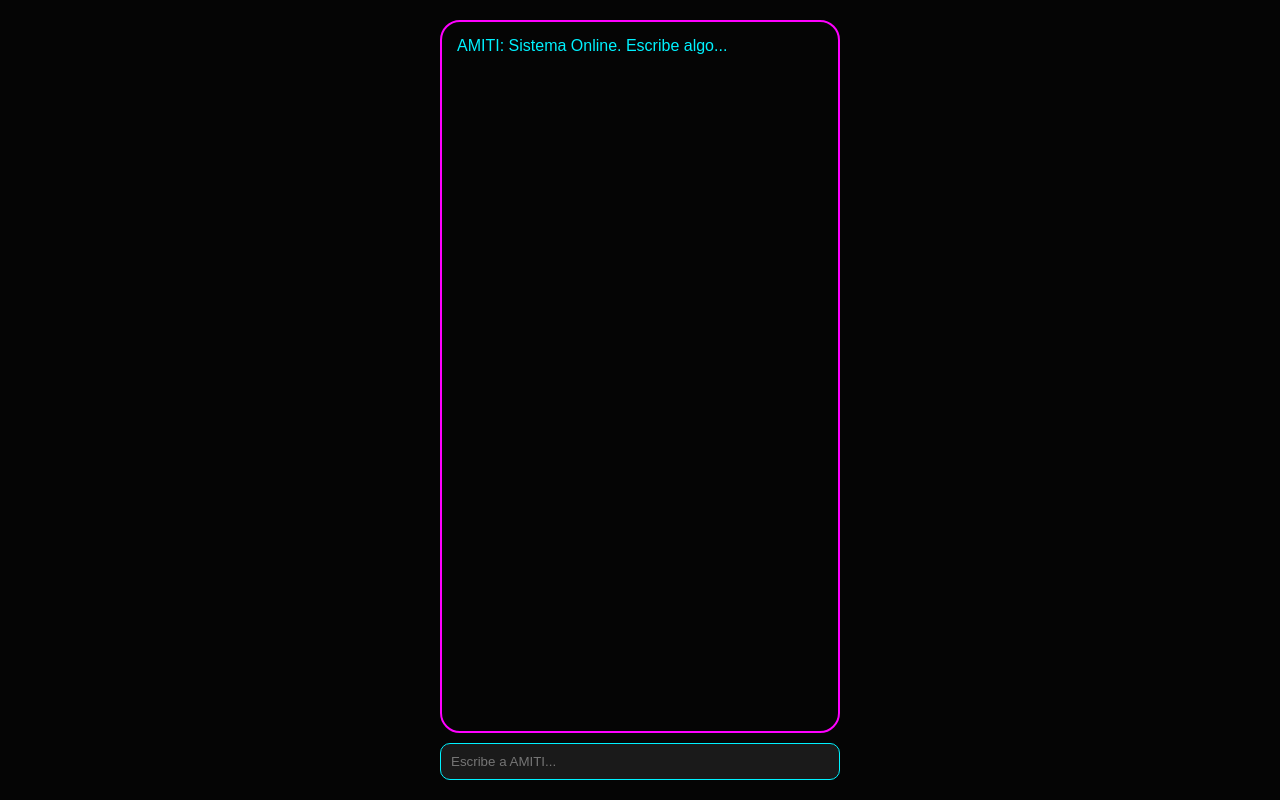
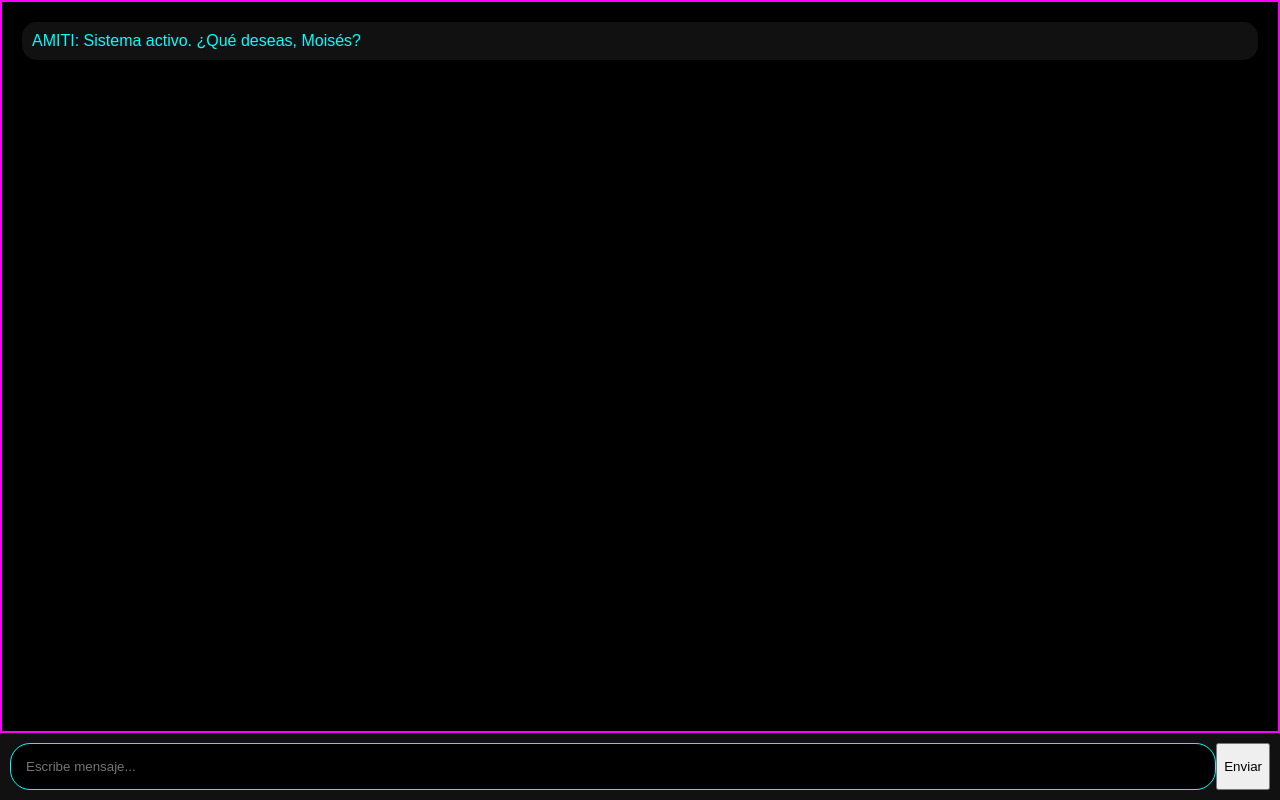
Before and after one commit to moisescarreno206-ui/AMITI-CORE, a Flask app: page / in a window 1280 px wide. Run offline with Flask 3, Linux system fonts and the light colour scheme.

Commit message:
Update index.html

```diff
--- a/templates/index.html
+++ b/templates/index.html
@@ -1,27 +1,37 @@
 <!DOCTYPE html>
-<html>
+<html lang="es">
 <head>
+    <meta name="viewport" content="width=device-width, initial-scale=1.0">
     <style>
-        body { background: #050505; color: #00f2ff; font-family: sans-serif; display: flex; justify-content: center; height: 100vh; margin: 0; }
-        .chat-box { width: 100%; max-width: 400px; display: flex; flex-direction: column; padding: 20px; }
-        #mensajes { flex-grow: 1; border: 2px solid #ff00ff; border-radius: 20px; padding: 15px; margin-bottom: 10px; overflow-y: auto; }
-        input { background: #1a1a1a; border: 1px solid #00f2ff; color: white; padding: 10px; border-radius: 10px; }
+        body { margin: 0; background: #000; color: #0ff; font-family: sans-serif; display: flex; flex-direction: column; height: 100vh; }
+        #chat { flex: 1; padding: 20px; overflow-y: auto; border: 2px solid #f0f; box-shadow: 0 0 10px #f0f; }
+        .mensaje { margin-bottom: 10px; padding: 10px; border-radius: 15px; background: #111; }
+        .yo { text-align: right; color: #fff; }
+        .amiti { text-align: left; color: #0ff; }
+        #inputArea { display: flex; padding: 10px; background: #111; }
+        input { flex: 1; padding: 15px; border-radius: 20px; border: 1px solid #0ff; background: #000; color: #0ff; }
     </style>
 </head>
 <body>
-    <div class="chat-box">
-        <div id="mensajes">AMITI: Sistema Online. Escribe algo...</div>
-        <input type="text" id="userInput" placeholder="Escribe a AMITI...">
+    <div id="chat"><div class="mensaje amiti">AMITI: Sistema activo. ¿Qué deseas, Moisés?</div></div>
+    <div id="inputArea">
+        <input type="text" id="userInput" placeholder="Escribe mensaje...">
+        <button onclick="enviar()">Enviar</button>
     </div>
     <script>
-        document.getElementById('userInput').addEventListener('keypress', function (e) {
-            if (e.key === 'Enter') {
-                let msg = this.value;
-                document.getElementById('mensajes').innerHTML += `<p>Tú: ${msg}</p>`;
-                // Aquí conectaríamos con el backend
-                this.value = '';
-            }
-        });
+        async function enviar() {
+            let input = document.getElementById('userInput');
+            let chat = document.getElementById('chat');
+            let msg = input.value;
+            chat.innerHTML += `<div class="mensaje yo">Tú: ${msg}</div>`;
+
+            let res = await fetch(`/procesar?comando=${encodeURIComponent(msg)}`);
+            let data = await res.json();
+
+            chat.innerHTML += `<div class="mensaje amiti">AMITI: ${data.respuesta}</div>`;
+            input.value = '';
+            chat.scrollTop = chat.scrollHeight;
+        }
     </script>
 </body>
 </html>
```
